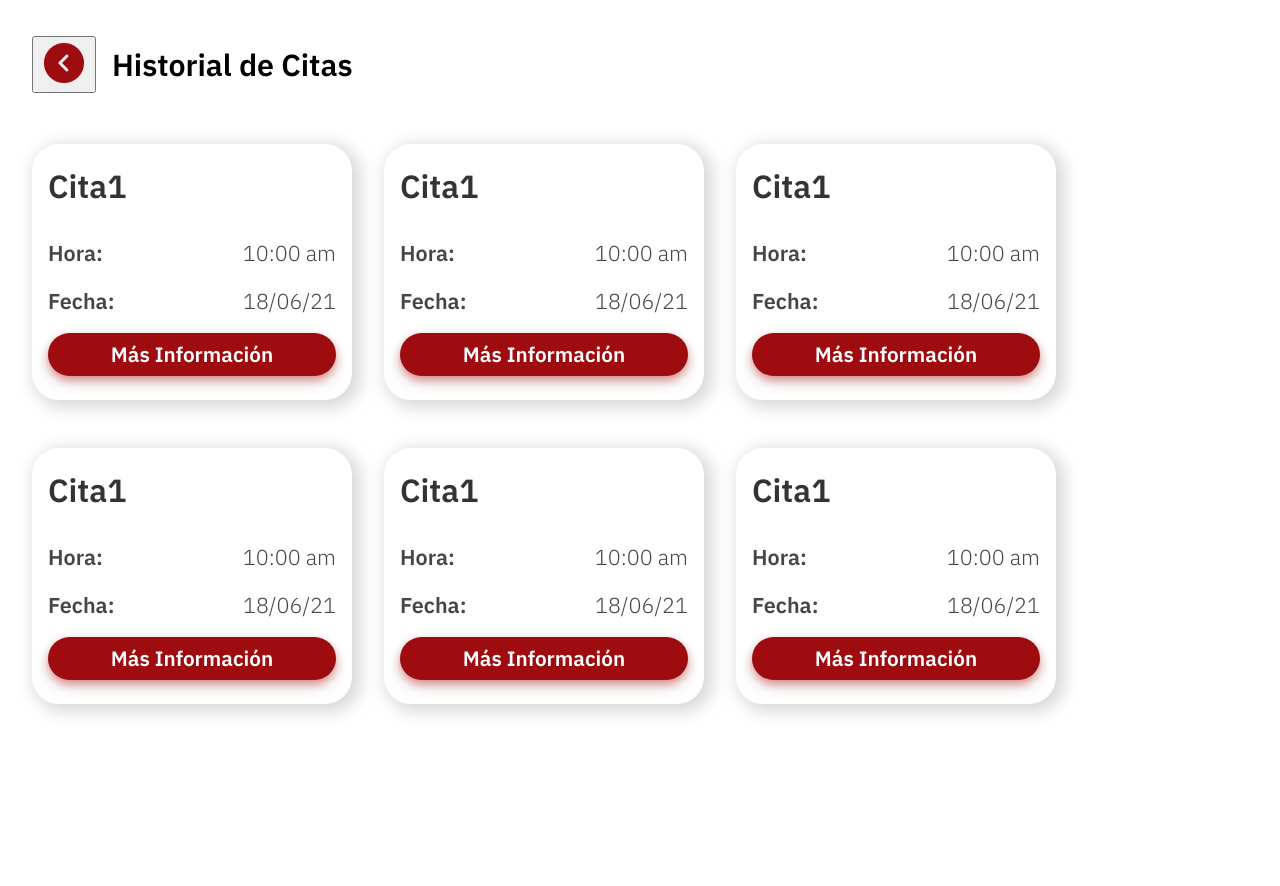
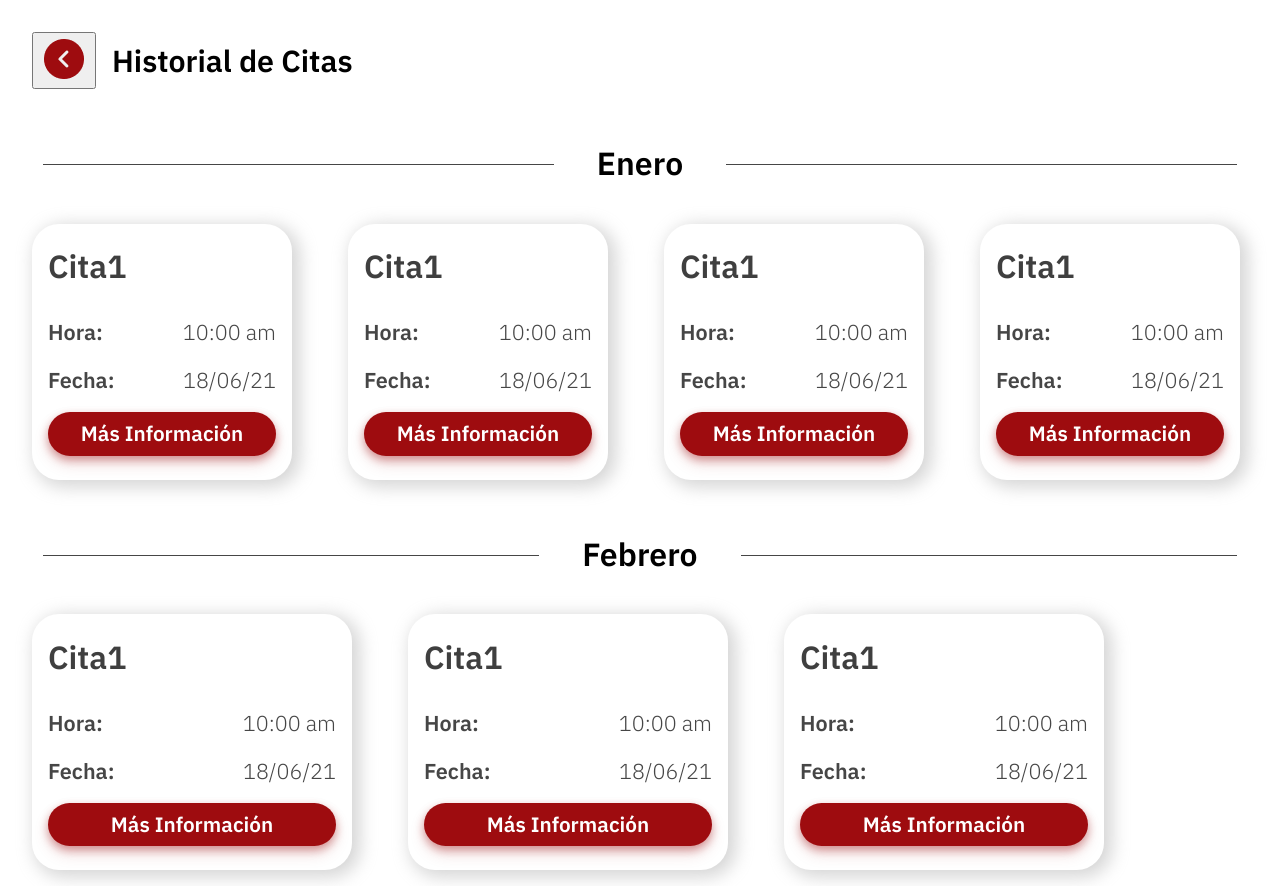
Before and after one commit to wildchamo/SerenaUAO, a React (Create React App) app in the folder finalweb/: page /Historial in a window 1280 px wide. Before the commit the page ends 800 px from the top, so only its background shows below. Built offline with nearby package versions, Linux system fonts and the light colour scheme.

Commit message:
fix: histoirial

```diff
--- a/finalweb/src/componentes/CitaHisto/CitaHisto.css
+++ b/finalweb/src/componentes/CitaHisto/CitaHisto.css
@@ -9,10 +9,11 @@
     border-radius: 27px;
     height: 15rem;
     margin :1rem;
+    margin-right: 2.5rem;
     padding: 1rem;
     padding-top: 0rem;
 }
 .tituloCitaHisto{
-    color: rgb(51, 51, 51);
+    color: rgb(63, 63, 63);
     align-self: flex-start;
 }
--- a/finalweb/src/paginas/Historial/Historial.css
+++ b/finalweb/src/paginas/Historial/Historial.css
@@ -18,3 +18,15 @@
     margin-left: 1rem;
     margin-bottom: 1rem;
 }
+.contenedorMes{
+    display: flex;
+    flex-direction: row;
+    align-content: center;
+    justify-content: space-between;
+}
+.linea{
+    width: 60rem;
+    height: 0.01rem;
+    margin:2.7rem;
+    margin-top: 2.7rem;
+}
--- a/finalweb/src/paginas/Historial/Historial.js
+++ b/finalweb/src/paginas/Historial/Historial.js
@@ -5,6 +5,7 @@ import Titulo from "../../componentes/Titulo/Titulo";
 import "./Historial.css"
 import BotonVolver from "../../componentes/CitaHisto/BotonVolver/BotonVolver";
 import CitaHisto from "../../componentes/CitaHisto/CitaHisto";
+import linea from "../../imagenes/linea.jpeg"
 
 const data = {
     titulo: "Cita1",
@@ -24,10 +25,21 @@ class Historial extends Component {
                     <Titulo texto="Historial de Citas"/>
 
                 </div>
+                <div className="contenedorMes">
+                    <img className="linea" src={linea}></img>
+                    <h1 className="tituloMes">Enero</h1>
+                    <img className="linea" src={linea}></img>
+                </div>
                 <div className="contenedorCitasHisto">
                     <CitaHisto data={data}></CitaHisto>
                     <CitaHisto data={data}></CitaHisto>
                     <CitaHisto data={data}></CitaHisto>
+                    <CitaHisto data={data}></CitaHisto>
+                </div>
+                <div className="contenedorMes">
+                    <img className="linea" src={linea}></img>
+                    <h1 className="tituloMes">Febrero</h1>
+                    <img className="linea" src={linea}></img>
                 </div>
                 <div className="contenedorCitasHisto">
                     <CitaHisto data={data}></CitaHisto>
```
Also changed, not shown: finalweb/src/imagenes/linea.jpeg (added).
